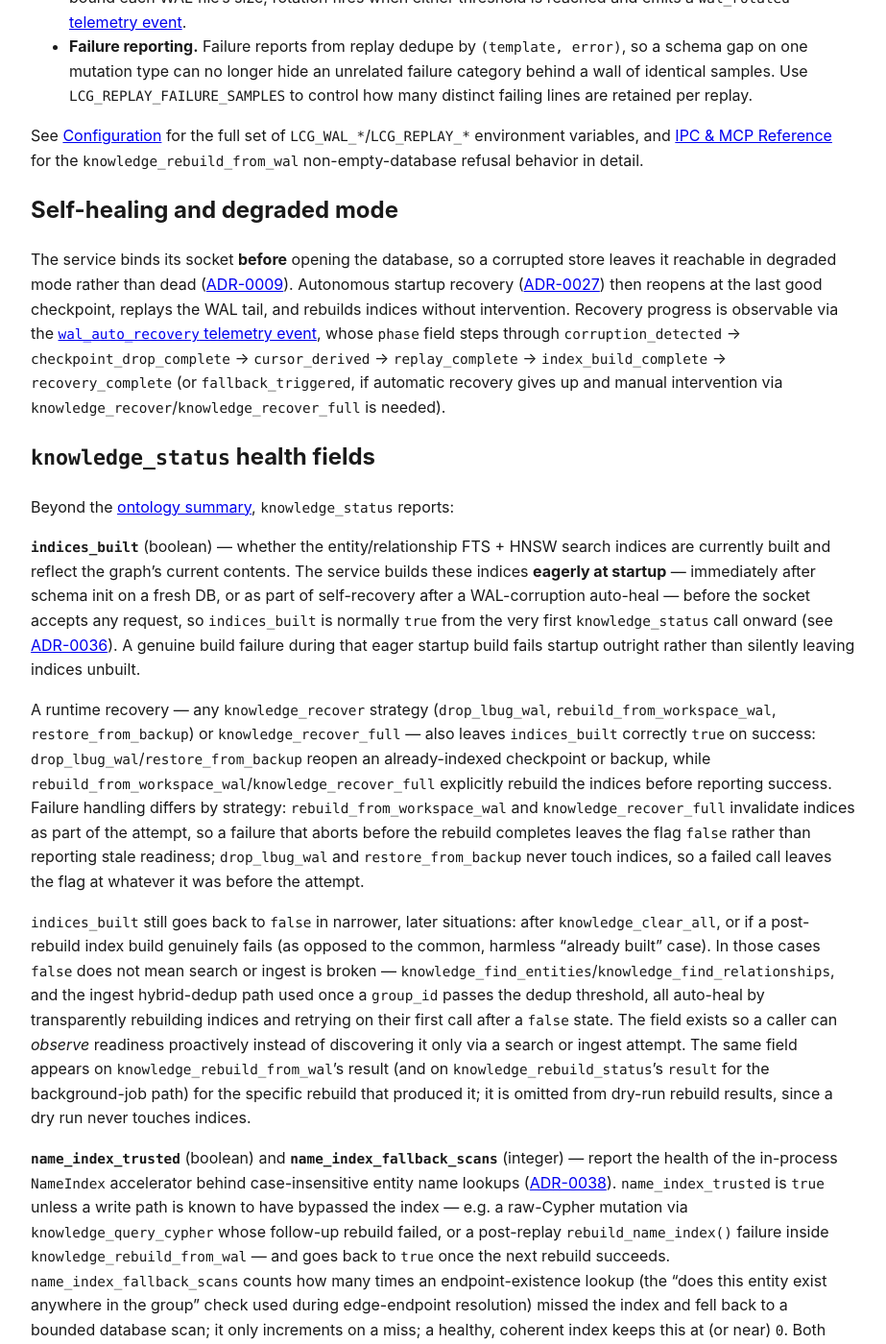
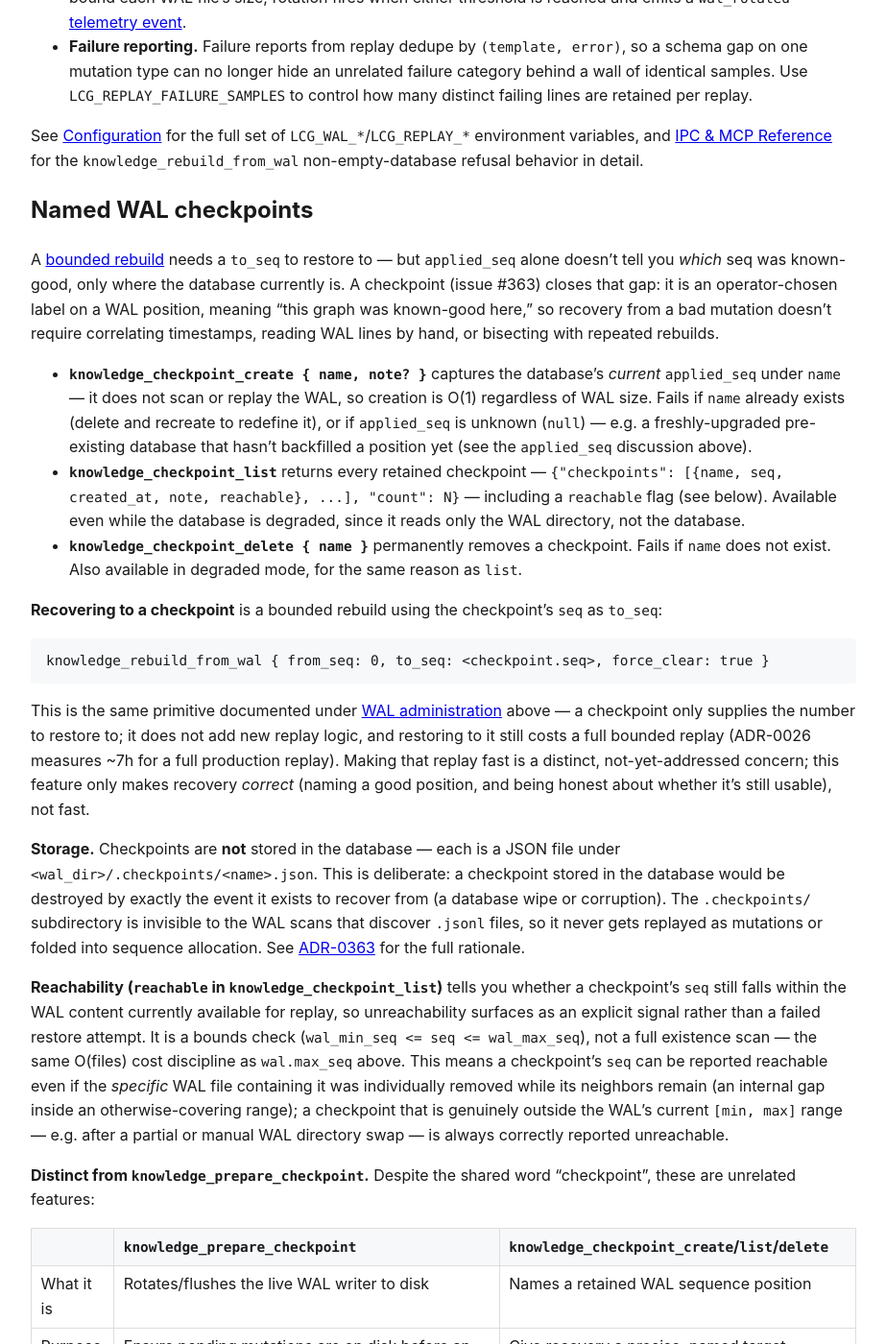
Before and after one commit to verveguy/liminis-context-graph, a Jekyll site: the page built from docs/operations.md, in a window 1280 px wide and 1400 px high, scrolled down 1104 px. Shown: the whole window at 96% size, without its empty margins (178-1101 px from the left). Built offline with Jekyll 4.4.1, drawn with Linux system fonts in a browser that asks for light colours; some of the changed text lies outside the part shown.

Commit message:
docs: document WAL checkpoints and add ADR-0363
Adds a 'Named WAL checkpoints' section to operations.md (including the
knowledge_prepare_checkpoint disambiguation table), updates the IPC/MCP
method counts and admin scope lists in ipc-mcp-reference.md, and adds
ADR-0363 recording the WAL-directory-outside-the-database storage
decision and the reachability bounds-check tradeoff. Regenerates
docs/llms-full.txt.

````diff
--- a/docs/operations.md
+++ b/docs/operations.md
@@ -56,6 +56,75 @@ diff it, and carry it across machines. The database is a derived index — delet
 See [Configuration](configuration.md) for the full set of `LCG_WAL_*`/`LCG_REPLAY_*` environment
 variables, and [IPC & MCP Reference](ipc-mcp-reference.md#mcp-over-stdio-transport) for the
 `knowledge_rebuild_from_wal` non-empty-database refusal behavior in detail.
+
+## Named WAL checkpoints
+
+A [bounded rebuild](#wal-administration) needs a `to_seq` to restore to — but `applied_seq`
+alone doesn't tell you *which* seq was known-good, only where the database currently is. A
+checkpoint (issue #363) closes that gap: it is an operator-chosen label on a WAL position,
+meaning "this graph was known-good here," so recovery from a bad mutation doesn't require
+correlating timestamps, reading WAL lines by hand, or bisecting with repeated rebuilds.
+
+- **`knowledge_checkpoint_create { name, note? }`** captures the database's *current*
+  `applied_seq` under `name` — it does not scan or replay the WAL, so creation is O(1)
+  regardless of WAL size. Fails if `name` already exists (delete and recreate to redefine it),
+  or if `applied_seq` is unknown (`null`) — e.g. a freshly-upgraded pre-existing database that
+  hasn't backfilled a position yet (see the `applied_seq` discussion above).
+- **`knowledge_checkpoint_list`** returns every retained checkpoint —
+  `{"checkpoints": [{name, seq, created_at, note, reachable}, ...], "count": N}` — including a
+  `reachable` flag (see below). Available even while the database is degraded, since it reads
+  only the WAL directory, not the database.
+- **`knowledge_checkpoint_delete { name }`** permanently removes a checkpoint. Fails if `name`
+  does not exist. Also available in degraded mode, for the same reason as `list`.
+
+**Recovering to a checkpoint** is a bounded rebuild using the checkpoint's `seq` as `to_seq`:
+
+```
+knowledge_rebuild_from_wal { from_seq: 0, to_seq: <checkpoint.seq>, force_clear: true }
+```
+
+This is the same primitive documented under [WAL administration](#wal-administration) above —
+a checkpoint only supplies the number to restore to; it does not add new replay logic, and
+restoring to it still costs a full bounded replay (ADR-0026 measures ~7h for a full production
+replay). Making that replay fast is a distinct, not-yet-addressed concern; this feature only
+makes recovery *correct* (naming a good position, and being honest about whether it's still
+usable), not fast.
+
+**Storage.** Checkpoints are **not** stored in the database — each is a JSON file under
+`<wal_dir>/.checkpoints/<name>.json`. This is deliberate: a checkpoint stored in the database
+would be destroyed by exactly the event it exists to recover from (a database wipe or
+corruption). The `.checkpoints/` subdirectory is invisible to the WAL scans that discover
+`.jsonl` files, so it never gets replayed as mutations or folded into sequence allocation. See
+[ADR-0363](adr/0363-wal-checkpoints-outside-the-database.md) for the full rationale.
+
+**Reachability (`reachable` in `knowledge_checkpoint_list`)** tells you whether a checkpoint's
+`seq` still falls within the WAL content currently available for replay, so unreachability
+surfaces as an explicit signal rather than a failed restore attempt. It is a bounds check
+(`wal_min_seq <= seq <= wal_max_seq`), not a full existence scan — the same O(files) cost
+discipline as `wal.max_seq` above. This means a checkpoint's `seq` can be reported reachable
+even if the *specific* WAL file containing it was individually removed while its neighbors
+remain (an internal gap inside an otherwise-covering range); a checkpoint that is genuinely
+outside the WAL's current `[min, max]` range — e.g. after a partial or manual WAL directory
+swap — is always correctly reported unreachable.
+
+**Distinct from `knowledge_prepare_checkpoint`.** Despite the shared word "checkpoint", these
+are unrelated features:
+
+| | `knowledge_prepare_checkpoint` | `knowledge_checkpoint_create`/`list`/`delete` |
+|---|---|---|
+| What it is | Rotates/flushes the live WAL writer to disk | Names a retained WAL sequence position |
+| Purpose | Ensure pending mutations are on disk before an *external* filesystem backup | Give recovery a precise, named target |
+| State | Stateless — no record kept | Persisted under `.checkpoints/`, survives a restart |
+
+They compose: run `knowledge_prepare_checkpoint` before a filesystem backup, then
+`knowledge_checkpoint_create` to label the WAL position that backup corresponds to.
+
+**`knowledge_dump_wal` interaction.** Dump/compaction ([above](#wal-administration)) writes to a
+*separate* target directory and never touches the live `wal_dir`, so running it does not itself
+invalidate a checkpoint. However, a checkpoint's `seq` is only meaningful against the WAL
+directory it was created against — if you later adopt a dumped (renumbered) WAL as your live
+directory, checkpoints created against the old numbering no longer correspond to the same
+positions in the new one.
 
 ## Self-healing and degraded mode
 
@@ -192,6 +261,7 @@ bridge and the list of operations that support it.
 
 ## Recovery and export tools
 
-`knowledge_dump_wal`, `knowledge_prepare_checkpoint`, `knowledge_rebuild_from_wal`,
+`knowledge_dump_wal`, `knowledge_prepare_checkpoint`, `knowledge_checkpoint_create`,
+`knowledge_checkpoint_list`, `knowledge_checkpoint_delete`, `knowledge_rebuild_from_wal`,
 `knowledge_recover`, and `knowledge_recover_full` are all `admin`-scope IPC/MCP tools — see
 [Scopes](ipc-mcp-reference.md#scopes) for the full admin-scope list and the MCP `--scope` flag.
````
Also changed, not shown: docs/adr/0363-wal-checkpoints-outside-the-database.md (added, +157 -0 lines), docs/adr/index.md (+1 -0 lines), docs/ipc-mcp-reference.md (+11 -5 lines), docs/llms-full.txt (+84 -7 lines).
